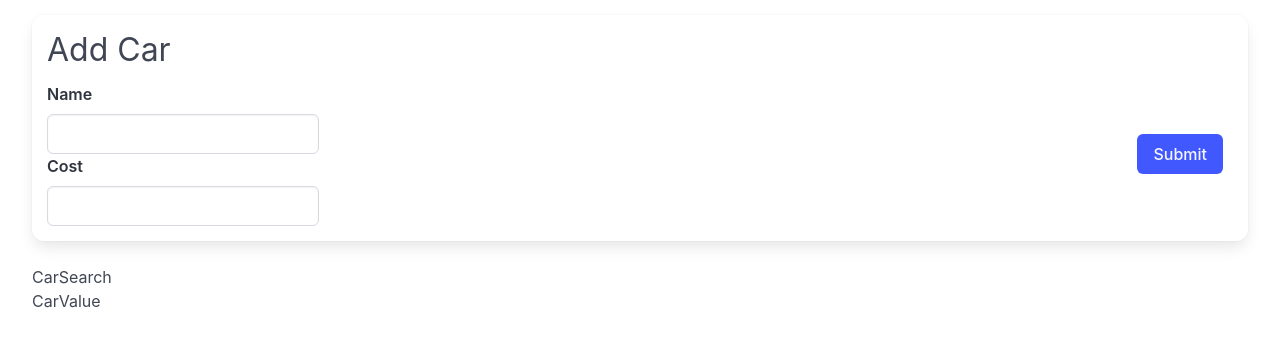
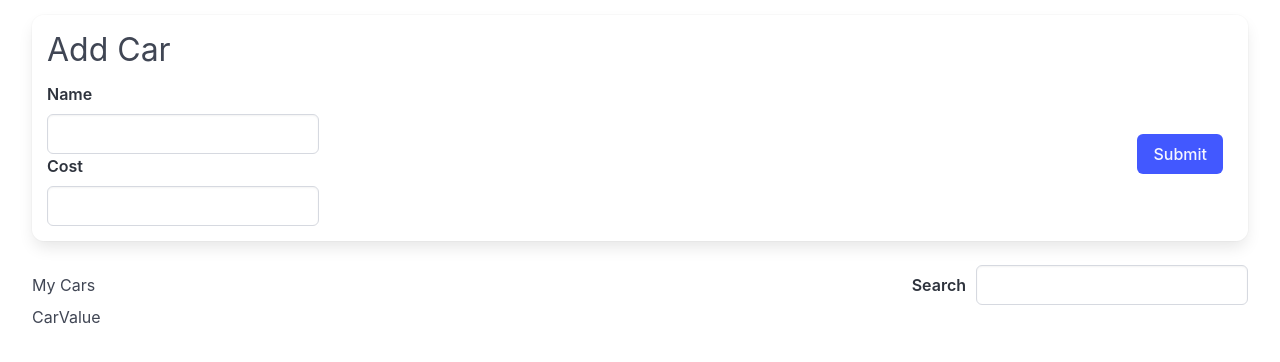
Before and after one commit to kleekich21/cars-manager, a React (Create React App) app: page / in a window 1280 px wide. Shown: the top 362 px of the page. Built offline with nearby package versions, Linux system fonts and the light colour scheme.

Commit message:
feat: searchTerm state logic added

```diff
--- a/src/components/CarSearch.js
+++ b/src/components/CarSearch.js
@@ -1,5 +1,28 @@
+import { useSelector, useDispatch } from "react-redux";
+import { changeSearchTerm } from "../store";
+
 function CarSearch() {
-  return <div>CarSearch</div>;
+  const dispatch = useDispatch();
+  const searchTerm = useSelector((state) => {
+    return state.cars.searchTerm;
+  });
+
+  const handleSearchTermChange = (event) => {
+    dispatch(changeSearchTerm(event.target.value));
+  };
+  return (
+    <div className="list-header">
+      <h3 clasName="title is-3">My Cars</h3>
+      <div className="search field is-horizontal">
+        <label className="label">Search</label>
+        <input
+          className="input"
+          value={searchTerm}
+          onChange={handleSearchTermChange}
+        />
+      </div>
+    </div>
+  );
 }
 
 export default CarSearch;
```
